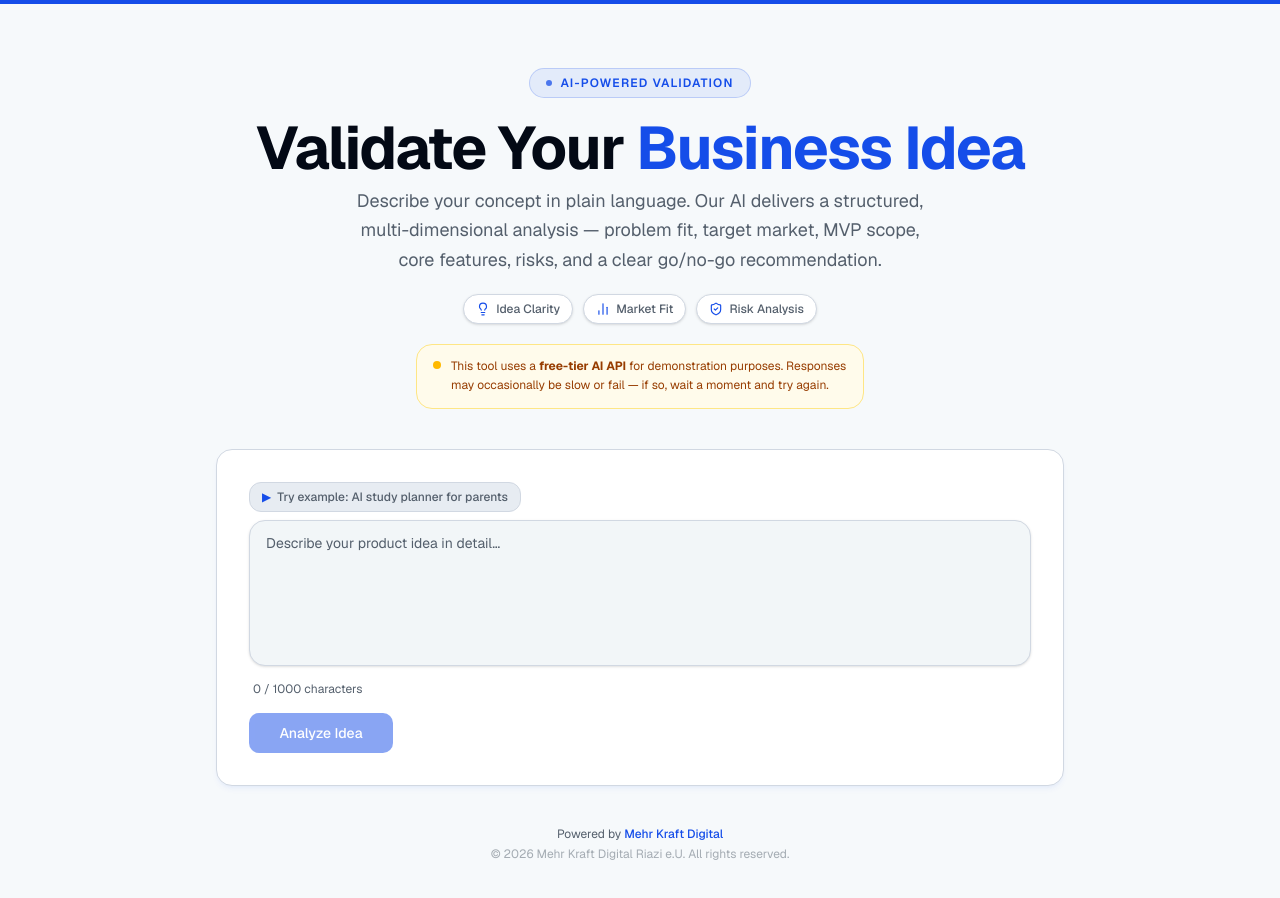
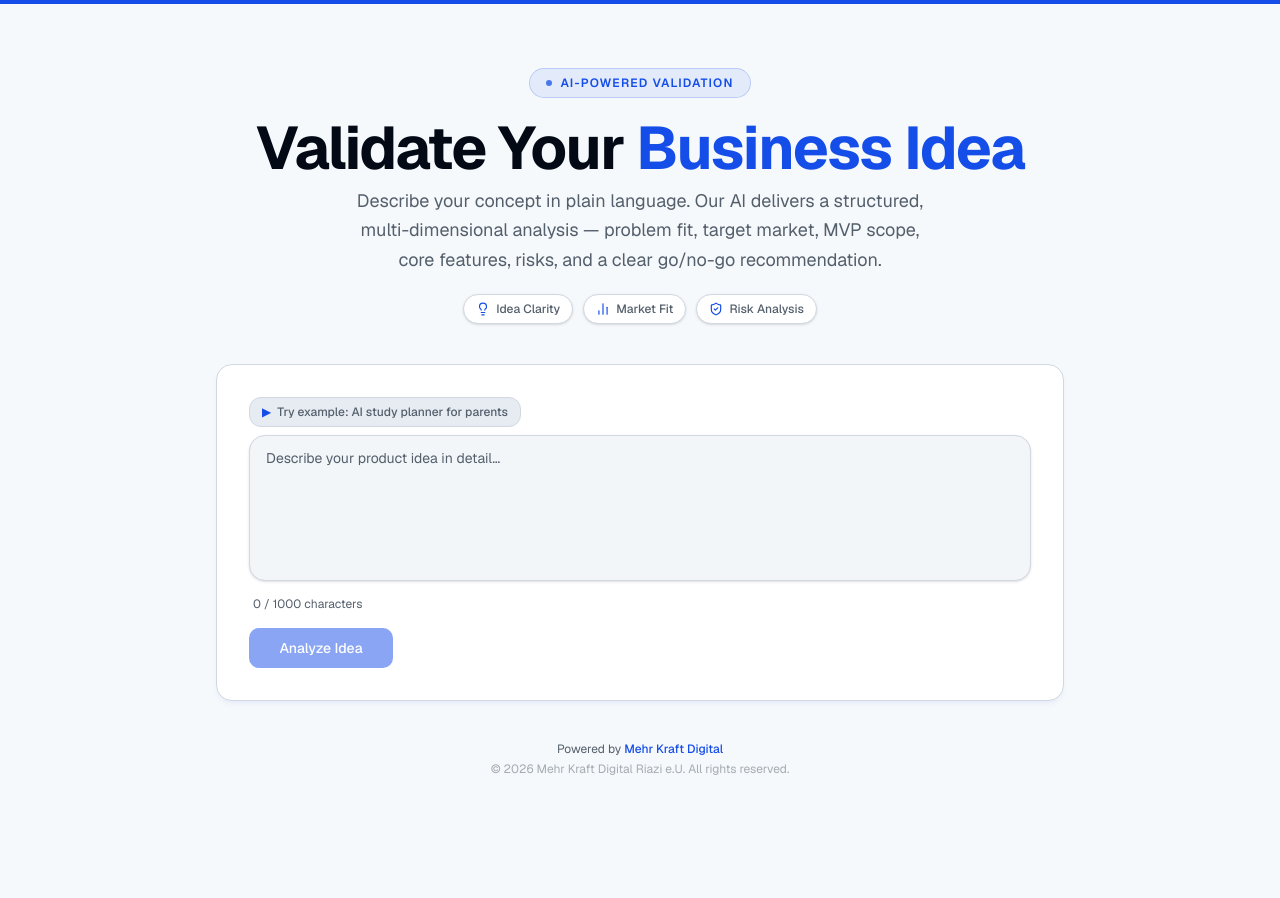
Before and after one commit to sinariazi/Product-Validator, a Next.js app: page / in a window 1280 px wide. Shown: the top 898 px of the page. After the commit the page ends 841 px from the top, so only its background shows below. Built offline with nearby package versions, Linux system fonts and the light colour scheme.

Commit message:
feat: remove free-tier notice from Home page
Co-authored-by: Sina Riazi <52413397+sinariazi@users.noreply.github.com>

```diff
--- a/app/page.tsx
+++ b/app/page.tsx
@@ -51,14 +51,7 @@ export default function Home() {
             ))}
           </div>
 
-          {/* Free-tier notice */}
-          <div className="flex items-start gap-2.5 rounded-xl border border-amber-200 bg-amber-50 px-4 py-3 text-left max-w-md">
-            <span className="mt-0.5 h-2 w-2 shrink-0 rounded-full bg-amber-400 mt-1" aria-hidden="true" />
-            <p className="text-xs leading-relaxed text-amber-800">
-              This tool uses a <strong>free-tier AI API</strong> for demonstration purposes.
-              Responses may occasionally be slow or fail — if so, wait a moment and try again.
-            </p>
-          </div>
+
         </div>
 
         {/* Form card */}
```
